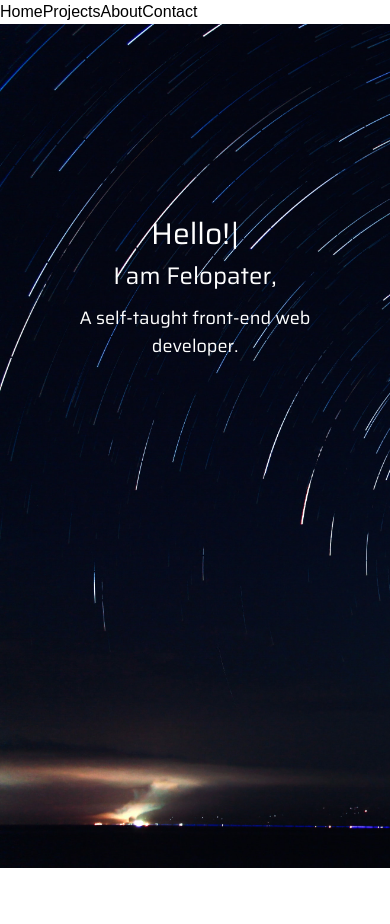
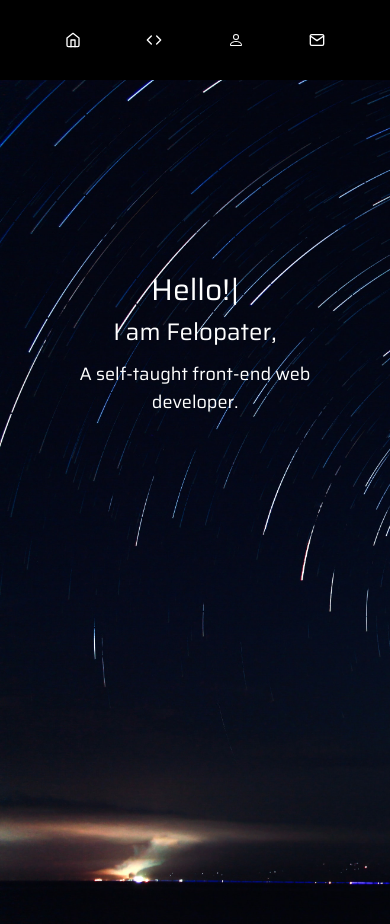
Before and after one commit to Felopater-Melika/portfolio, a Next.js app: page / in a window 390 px wide. Before the commit the page ends 868 px from the top, so only its background shows below. Built offline with nearby package versions, Linux system fonts and the light colour scheme.

Commit message:
feat: :building_construction: built navigation
built the sticky navigation with react icons for mobile and just text responsive for the tablet and laptop

```diff
--- a/components/Navigation/index.tsx
+++ b/components/Navigation/index.tsx
@@ -1,13 +1,50 @@
 import React from 'react'
+import { FiMail, FiHome, FiCode } from 'react-icons/fi'
+import { BsPerson } from 'react-icons/bs'
 
 const Navigation = () => {
   return (
-    <nav>
-      <a href="#home">Home</a>
-      <a href="#projects">Projects</a>
-      <a href="#about">About</a>
-      <a href="#contact">Contact</a>
-    </nav>
+    <>
+      <nav className="hidden h-20 w-full items-center justify-evenly sm:sticky sm:top-0 sm:flex sm:bg-black sm:text-xl lg:text-2xl">
+        <a href="#home" className="text-white">
+          Home
+        </a>
+        <a href="#projects" className="text-white">
+          Projects
+        </a>
+        <a href="#about" className="text-white">
+          About
+        </a>
+        <a href="#contact" className="text-white">
+          Contact
+        </a>
+      </nav>
+
+      <nav className="sticky top-0 bg-black sm:hidden">
+        <ul className=" flex h-20 w-full items-center justify-evenly ">
+          <li>
+            <a href="#home">
+              <FiHome color="white" />
+            </a>
+          </li>
+          <li>
+            <a href="#projects">
+              <FiCode color="white" />
+            </a>
+          </li>
+          <li>
+            <a href="#about">
+              <BsPerson color="white" />
+            </a>
+          </li>
+          <li>
+            <a href="#contact">
+              <FiMail color="white" />
+            </a>
+          </li>
+        </ul>
+      </nav>
+    </>
   )
 }
 
--- a/pages/_app.tsx
+++ b/pages/_app.tsx
@@ -1,4 +1,5 @@
 import '../styles/globals.css'
+
 import type { AppProps } from 'next/app'
 
 function MyApp({ Component, pageProps }: AppProps) {
--- a/pages/index.tsx
+++ b/pages/index.tsx
@@ -2,7 +2,7 @@ import type { NextPage } from 'next'
 // import Contact from '../components/Contact'
 // import Footer from '../components/Footer'
 import Header from '../components/Header'
-import Hero from '../components/Home'
+import Home from '../components/Home'
 import Navigation from '../components/Navigation'
 // import Projects from '../components/Projects'
 
@@ -11,7 +11,7 @@ const Main: NextPage = () => {
     <>
       <Header />
       <Navigation />
-      <Hero />
+      <Home />
       {/* <Projects />
       <Contact />
       <Footer /> */}
--- a/styles/globals.css
+++ b/styles/globals.css
@@ -9,6 +9,7 @@ html,
 body {
   margin: 0;
   padding: 0;
+  background-color: black;
 }
 
 main {
```
